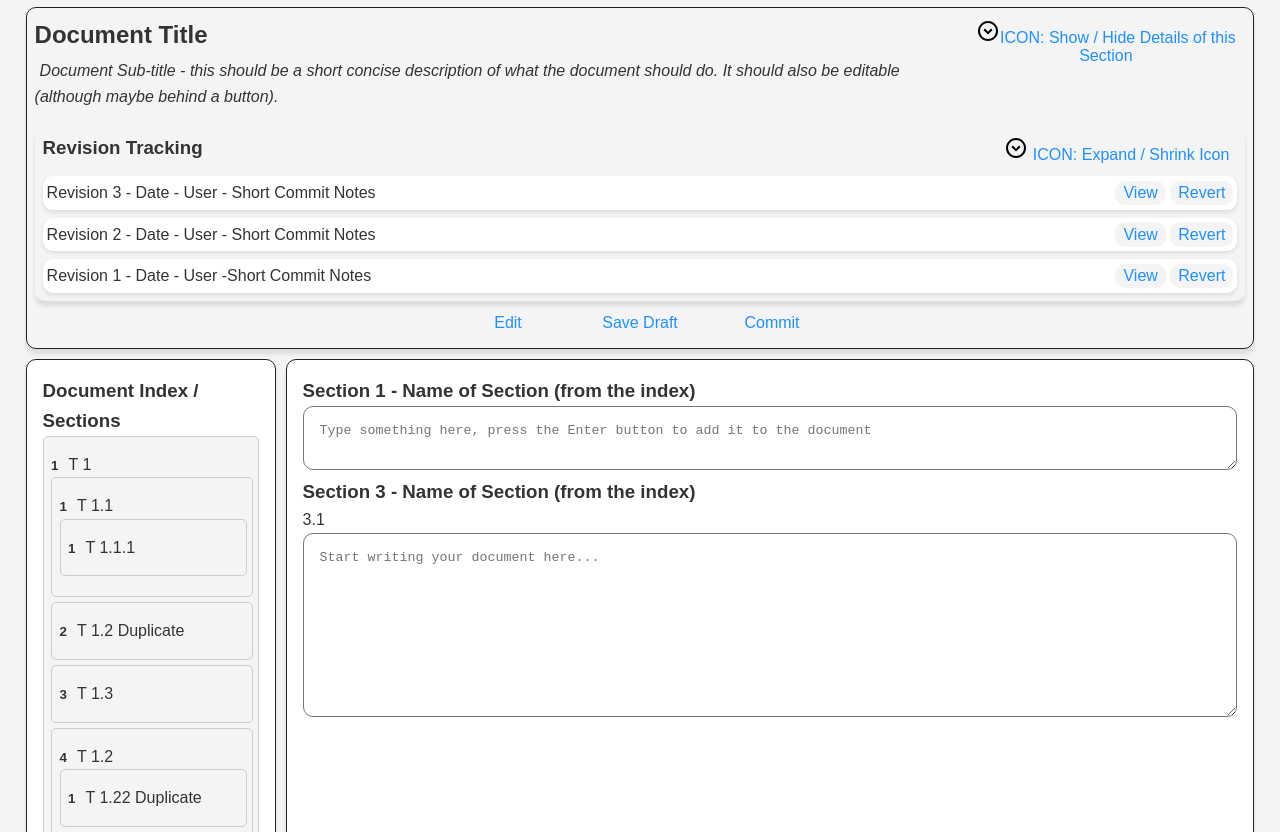
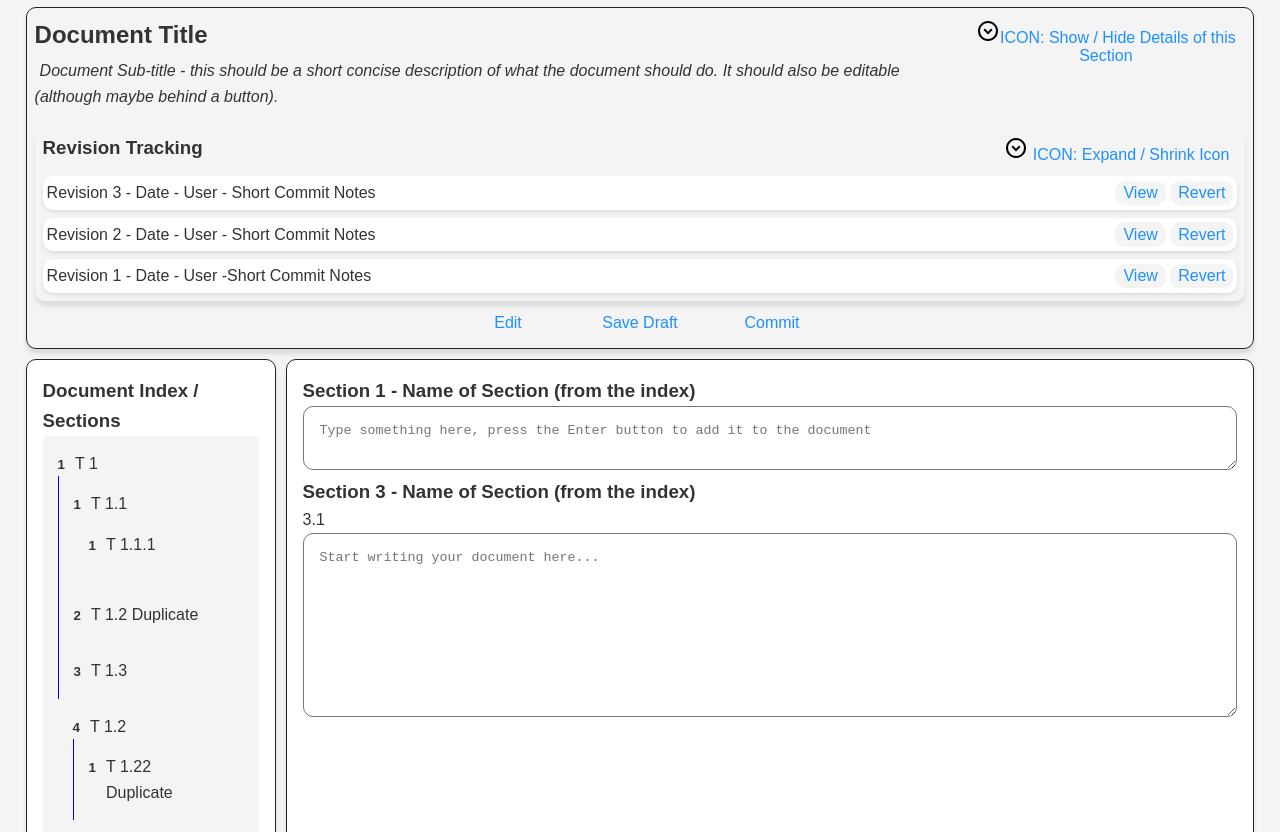
Before and after one commit to harlodx/Document-Learning-Management-System, a website: page index.html in a window 1280 px wide. Shown: the part 95-927 px from the top of the page. Drawn offline with Linux system fonts and the light colour scheme.

Commit message:
Started working on getting the CSS rules to display the recursive document tree with a clear visual hierarchy

```diff
--- a/css/styles.css
+++ b/css/styles.css
@@ -14,6 +14,10 @@
     /* Darker Grey */
     --link-color: #1E90FF;
     /* Dodger Blue */
+    --line-color: #3b82f6; /* Blue line color */
+    --line-thickness: 2px;
+    --indent-width: 2rem; /* The horizontal space for the lines */
+
 }
 
 /* clear default margin and padding */
@@ -55,10 +59,10 @@ main {
     grid-template-columns: 1fr 4fr;
 
 }
-/*
-li {
-    list-style: none;
-} */
+
+
+
+
 
 .title {
     grid-area: title;
@@ -172,6 +176,7 @@ aside {
     background-color: var(--header-bg-color)
 }
 
+
 textarea {
   width: 100%;
   box-sizing: border-box; /* This ensures padding and borders are included in the 100% width */
@@ -219,6 +224,27 @@ footer {
 .hidden {
     display: none;
 }
+/*
+.main-node:not(:first-child) {
+    border-left: 2px solid blue;
+} */
+
+#document-structure-container > ul > li, .list-container:last-child {
+
+    /* border-left: 1px solid red; */
+    border-left: none;
+
+    > ul {
+        border-left: none;
+    }
+
+}
+
+.list-container {
+
+    border-left: 1px solid blue;
+}
+
 
 .sortable-list {
   /* list-style-type: none; */
@@ -227,16 +253,18 @@ footer {
 
 }
 
-.sortable-item {
+#document-structure-container > ul > li {
+    border-radius: 5px;
+    margin-bottom: 10px;
+}
+
+.list-container {
   padding: 15px;
-  padding-left: 7.5px;
-  padding-right: 5px;
-  margin-bottom: 5px;
+  padding-left: 15px;
+  /* padding-right: 5px; */
+  /* margin-bottom: 5px; */
   background-color: #f4f4f4;
-  border: 1px solid #ccc;
-  border-radius: 5px;
-  cursor: grab;
-  transition: transform 0.2s ease-in-out;
+  /* border-radius: 5px; */
   list-style-type: none;
 }
 
@@ -256,13 +284,12 @@ footer {
     /* 1. Enable Flexbox layout */
     display: flex;
     align-items: baseline;
-    /* justify-content: space-around; */
-
     /* Optional: Ensure it takes full width for clear separation */
     width: 100%;
-    /* margin: 20px auto; */
-    /* border: 1px solid #ccc; */
-    /* padding: 10px; */
+}
+
+.section-link:first-of-type(ul) > li {
+    margin-left: 5px;
 }
 
 .left-block {
--- a/index.html
+++ b/index.html
@@ -114,35 +114,20 @@
 
 
         <aside>
+
             <section class="index">
-                <div class="section-heading list-container">
+                <div class="section-heading">
                     <h3>Document Index / Sections</h3>
                 </div>
                 <div id="document-structure-container" class="index-items">
-                    <!-- <ul class="sortable-list">
-                        <li class="sortable-item" draggable="true">
-                            <div>
-                                1 - Document subtitle
-                                <input type="checkbox" id="section1tick">
-                            </div>
-
-                        </li>
-                        <li class="sortable-item" draggable="true">2 - Overview / Outline</li>
-                        <li class="sortable-item" draggable="true">3 - Reference Documents</li>
-                        <li class="sortable-item" draggable="true">Section 4</li>
-                        <li class="sortable-item" draggable="true">Section 5</li>
-                        <li class="sortable-item" draggable="true">Section 6</li>
-                        <li class="sortable-item" draggable="true">Section 7</li>
-                        <li class="sortable-item" draggable="true">Section 8</li>
-                        <li class="sortable-item" draggable="true">Section 9</li>
-                        <li class="sortable-item" draggable="true">Section 10</li>
-                    </ul> -->
+                    <!-- Main content from code goes in here -->
                 </div>
                 <div class="controls index">
                     <button>Add</button>
                     <button>Scrap</button>
                 </div>
             </section>
+
             <section class="junk">
                 <div>This section holds any junked outline elements</div>
                 <div class="controls junk">
--- a/js/script.js
+++ b/js/script.js
@@ -631,7 +631,7 @@ const rootNodes = nestedJsonStructure.map(jsonNode => DocumentNode.fromJSON(json
 
 
 // The final data structure is an array of the top-level nodes
-const documentStructure = [...rootNodes]; // Used to populate the document structure (could be used for final code as it adds all elements within it to the system)
+const documentStructure = [...rootNodes]; // Used to populate the document structure (could be used for final code as it adds all elements within it to the system) -- currently using test data from a set of static data. TODO: create a test API that provides a few hundred random nodes that we can use to test with [ ].
 
 
 /*
@@ -639,10 +639,17 @@ const documentStructure = [...rootNodes]; // Used to populate the document struc
 * @{DocumentNode[]} nodes - Array of DocumentNode to render.
 * @{HTMLElement} container - The DOM element to append the <ol> to.
 */
-function buildNestedList(nodes, parentElement) {
+function buildNestedList(nodes, parentElement, isChild) {
+
+  //depth monitor
+  //let depthOfTree = 0;
+
   // 1. Create the <ol> for the current level
   const orderedList = document.createElement('ul'); //was <ol>
-  // orderedList.classList.add('sortable-list');
+  //orderedList.classList.add('main-node');
+  // if (isChild) {
+  //   orderedList.classList.add('child-node');
+  // }
 
   // 2. Sort the nodes based on their order property
   nodes.sort((a, b) => a.order - b.order);
@@ -653,6 +660,10 @@ function buildNestedList(nodes, parentElement) {
     listItem.classList.add('sortable-item');
     listItem.classList.add('list-container');
     listItem.setAttribute('draggable', 'true');
+
+    if (isChild) {
+      listItem.classList.add('child-node')
+    }
 
     // Create an anchor tag (<a>) for the clickable heading
     const sectionLink = document.createElement('div');
@@ -683,7 +694,8 @@ function buildNestedList(nodes, parentElement) {
 
     //Check for children and recursively build their lists
     if (node.children && node.children.length > 0) {
-      buildNestedList(node.children, listItem);
+      // console.log(`Depth of tree value is: ${depthOfTree}`);
+      buildNestedList(node.children, listItem, true);
     };
     // Append the list item to the ordered list
     orderedList.appendChild(listItem);
@@ -692,6 +704,7 @@ function buildNestedList(nodes, parentElement) {
   // 4. Append the constructed ordered list to the parent element
   parentElement.appendChild(orderedList);
 }
+
 
 function renderDocumentStructure() {
   const container = document.getElementById('document-structure-container');
@@ -707,9 +720,19 @@ function renderDocumentStructure() {
   buildNestedList(documentStructure, container);
 }
 
+
+
+
+
 document.addEventListener('DOMContentLoaded', () => {
   renderDocumentStructure();
 });
+
+
+
+/**
+ * Click Handling below:
+ */
 
 
 // I need an onclick function for the show-hide button that will toggle the hidden class on and off
```
